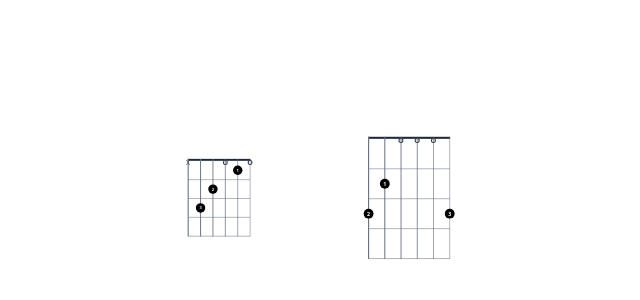
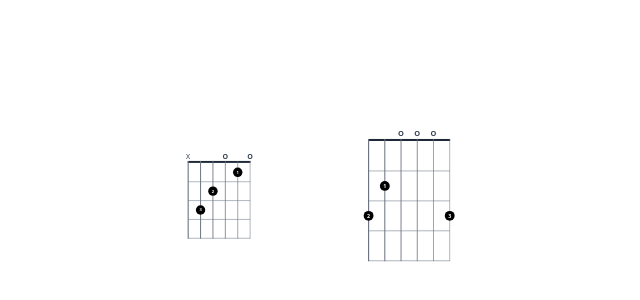
Before and after one commit to amvn-rwt/react-chord-box, a React (Vite) app: page / in a window 1280 px wide. Shown: the part 214-514 px from the top of the page, without its empty margins (321-961 px from the left). Built offline with nearby package versions, Linux system fonts and the light colour scheme.

Commit message:
refactor: improve open/muted marker positioning and update viewBox padding calculations

```diff
--- a/src/components/chord-diagram/chord-diagram.tsx
+++ b/src/components/chord-diagram/chord-diagram.tsx
@@ -79,13 +79,21 @@ export default function ChordDiagram({
   // Font size for finger number indicators ("1", "2", etc)
   const fingerFont = Math.max(5, minDim * 0.065);
 
-  // Extra viewBox padding so open/muted glyphs (O, ×) are not clipped at the edges
+  // Center Y for open (O) / muted (×): entirely above the nut top (not overlap)
+  const openMutedY =
+    nutTop - markerFont * 0.53 - Math.max(2, minDim * 0.012);
+
+  const markerAscentApprox = markerFont * 0.58;
+  const openMarkerTopY = openMutedY - markerAscentApprox;
+
   const viewPadX = Math.max(markerFont * 0.6, minDim * 0.07, 11);
-  const viewPadY = Math.max(markerFont * 0.55, minDim * 0.04, 9);
+  const viewPadY = Math.max(
+    10,
+    markerFont * 0.75,
+    minDim * 0.045,
+    openMarkerTopY < 0 ? -openMarkerTopY + 3 : 0,
+  );
   const viewBox = `-${viewPadX} -${viewPadY} ${width + 2 * viewPadX} ${height + viewPadY}`;
-
-  // Y position for open or muted string markers (O / × above the nut)
-  const openMutedY = Math.max(markerFont * 0.45, nutTop * 0.48);
 
   return (
     <svg
```
